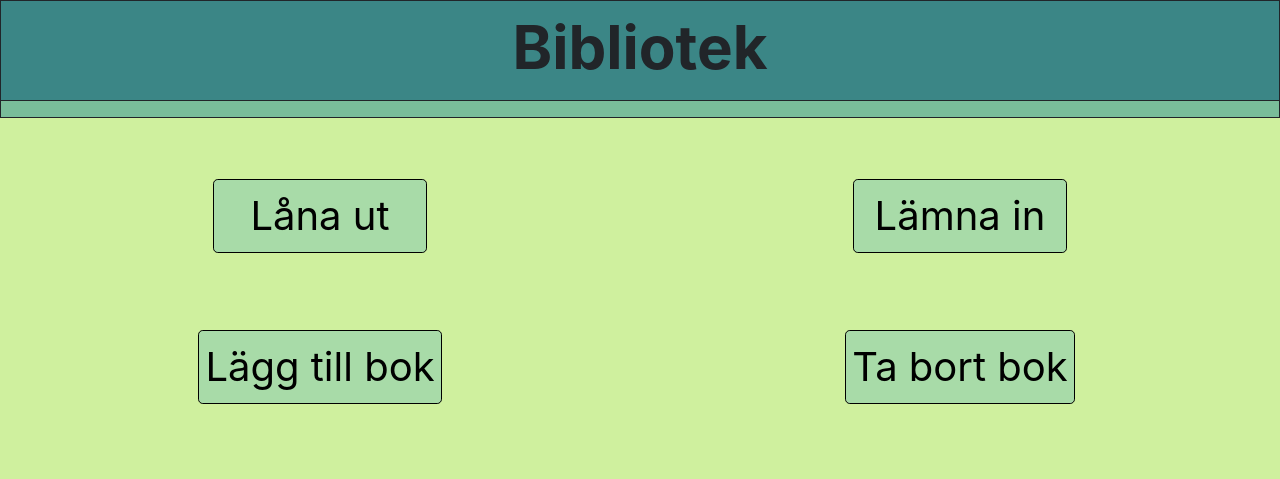
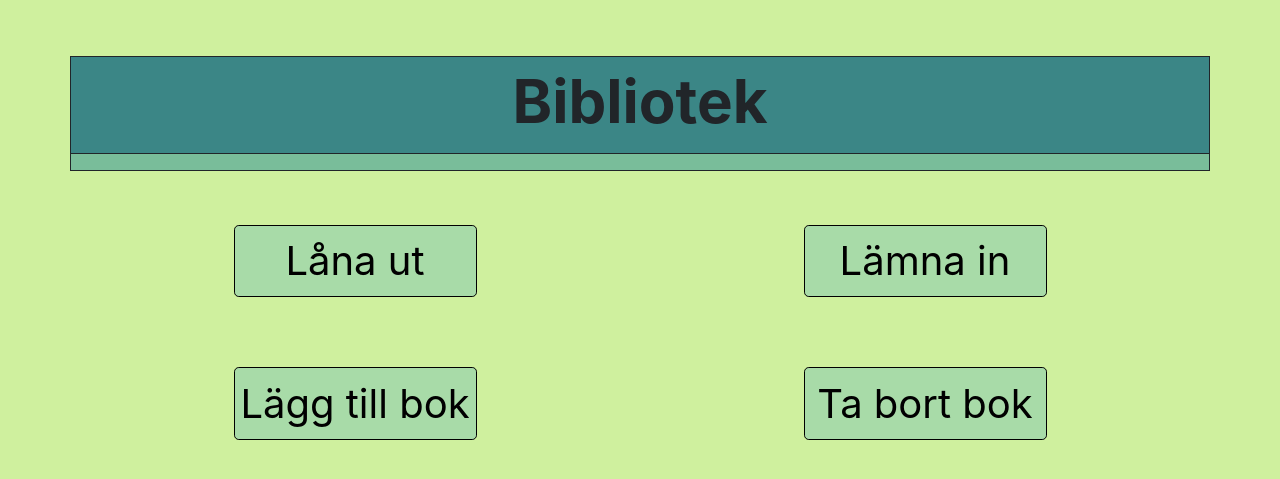
Before and after one commit to T42017/Projekt3-Team3, a PHP site: template templates/admin.twig in a window 1280 px wide. Shown: the top 479 px of the page. Run offline with PHP 8.4, Linux system fonts and the light colour scheme; the template is opened without the code that fills it, so the values that code supplies are empty; some libraries are stand-ins or nearby versions.

Commit message:
Universified the layout.

```diff
--- a/css/adminstyle.css
+++ b/css/adminstyle.css
@@ -1,4 +1,5 @@
 #header{
+    margin-top: 5%;
     background-color: #3B8686;
     padding: 1%;
     border-style: solid;
@@ -75,7 +76,7 @@ body{
 .adminbuttons{
     margin-top: 10%;
     padding:1%;
-    min-width: 35%;
+    min-width: 45%;
 }
 
 .btn-outlined {
--- a/templates/admin.twig
+++ b/templates/admin.twig
@@ -12,7 +12,7 @@
 
   </head>
   <body>
-      <div class="container-fluid">
+      <div class="container">
       <div class="row" id="header">
           <div class="col">
                 <h1 class="text-center bold headertext">Bibliotek</h1>
```
